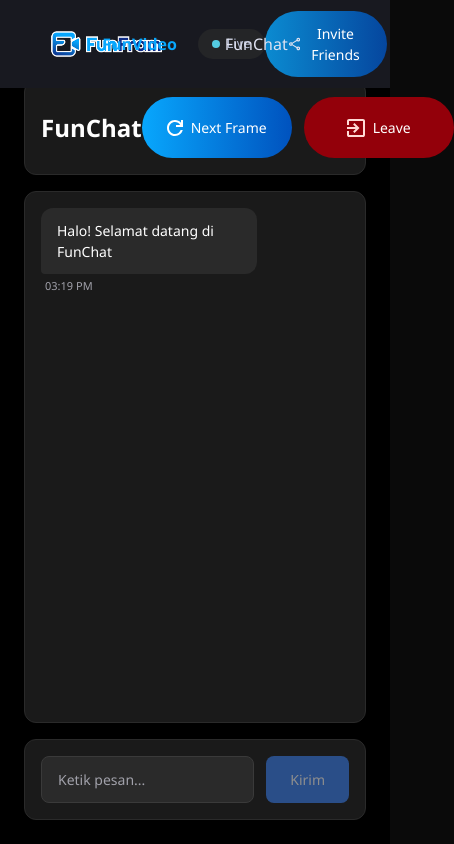
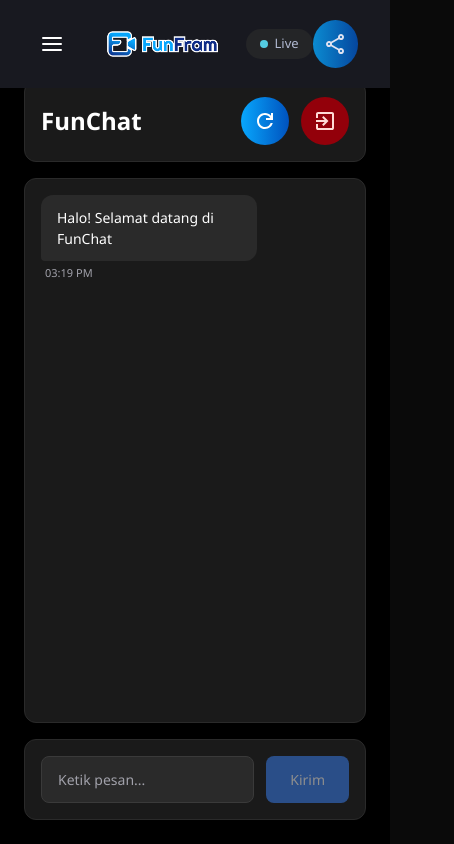
Before and after one commit to hfzfjr/Funfram, a Next.js app in the folder apps/frontend-nextjs/: page /funchat in a window 390 px wide. Shown: the whole page, 454 px wide, since content can reach past the window. Built offline with nearby package versions, Linux system fonts and the light colour scheme.

Commit message:
creat responsive layout for mobile interface

```diff
--- a/apps/frontend-nextjs/src/components/frame/GameScene.tsx
+++ b/apps/frontend-nextjs/src/components/frame/GameScene.tsx
@@ -75,6 +75,11 @@
           {gameState.status === 'Reveal' && gameState.currentWord && (
             <span className={styles.answer}>Answer: {gameState.currentWord}</span>
           )}
+          {canGuess && (
+            <div style={{ marginTop: '8px' }}>
+              <GuessInput onSubmit={submitGuess} />
+            </div>
+          )}
         </div>
         <ScoreBoard scores={gameState.score} names={playerNames} />
         <div className={styles.timer}>
@@ -83,9 +88,6 @@
         <button type="button" className={styles.stopButton} onClick={handleStopGame}>
           Stop Game
         </button>
-        {canGuess && (
-          <GuessInput onSubmit={submitGuess} />
-        )}
       </div>
     </div>
   );
--- a/apps/frontend-nextjs/src/components/frame/VideoGrid.module.css
+++ b/apps/frontend-nextjs/src/components/frame/VideoGrid.module.css
@@ -40,3 +40,9 @@
     grid-template-columns: 1fr 1fr;
     grid-template-rows: 1fr 1fr;
 }
+
+@media (max-width: 768px) {
+    .container {
+        gap: 4px; /* Tighter gap on smaller screens to maximize visibility */
+    }
+}
--- a/apps/frontend-nextjs/src/components/layout/navbar.css
+++ b/apps/frontend-nextjs/src/components/layout/navbar.css
@@ -85,3 +85,87 @@
     color: #08a7fd;
     font-weight: 700;
 }
+
+/* Mobile Menu Button */
+.mobile-menu-btn {
+    display: none;
+    background: none;
+    border: none;
+    color: white;
+    cursor: pointer;
+    padding: 8px;
+    margin-right: 8px;
+}
+
+/* Mobile Sidebar Overlay */
+.mobile-sidebar-overlay {
+    position: fixed;
+    top: 0;
+    left: 0;
+    right: 0;
+    bottom: 0;
+    background: rgba(0,0,0,0.7);
+    z-index: 2000;
+    animation: fadeIn 0.2s ease-out;
+}
+
+/* Mobile Sidebar */
+.mobile-sidebar {
+    position: absolute;
+    top: 0;
+    left: 0;
+    width: 280px;
+    height: 100vh;
+    background: #181920;
+    box-shadow: 4px 0 24px rgba(0,0,0,0.5);
+    display: flex;
+    flex-direction: column;
+    padding: 24px;
+    animation: slideInLeft 0.3s ease-out;
+}
+
+.mobile-sidebar-header {
+    display: flex;
+    justify-content: space-between;
+    align-items: center;
+    margin-bottom: 48px;
+}
+
+.mobile-sidebar-header .close-button {
+    background: none;
+    border: none;
+    color: white;
+    font-size: 24px;
+    cursor: pointer;
+}
+
+.mobile-sidebar-nav {
+    display: flex;
+    flex-direction: column;
+    gap: 24px;
+}
+
+.mobile-sidebar-nav .nav-link {
+    font-size: 18px;
+}
+
+@keyframes slideInLeft {
+    from { transform: translateX(-100%); }
+    to { transform: translateX(0); }
+}
+
+@media (max-width: 768px) {
+    .navbar-center {
+        display: none;
+    }
+
+    .mobile-menu-btn {
+        display: flex;
+        align-items: center;
+        justify-content: center;
+    }
+
+    .navbar-left {
+        gap: 8px;
+    }
+}
--- a/apps/frontend-nextjs/src/components/layout/navbar.tsx
+++ b/apps/frontend-nextjs/src/components/layout/navbar.tsx
@@ -10,17 +10,30 @@
 export default function Navbar() {
     const [showInviteOverlay, setShowInviteOverlay] = useState(false);
     const [showFunChatModal, setShowFunChatModal] = useState(false);
+    const [showMobileMenu, setShowMobileMenu] = useState(false);
 
     const handleFunChatClick = (e: React.MouseEvent) => {
         e.preventDefault();
         setShowFunChatModal(true);
+        setShowMobileMenu(false);
     };
 
     return (
         <>
             <nav className="navbar">
-                {/* Left: Logo and Live indicator */}
+                {/* Left: Hamburger, Logo and Live indicator */}
                 <div className="navbar-left">
+                    <button
+                        className="mobile-menu-btn"
+                        onClick={() => setShowMobileMenu(true)}
+                        aria-label="Open menu"
+                    >
+                        <svg width="24" height="24" viewBox="0 0 24 24" fill="none" stroke="currentColor" strokeWidth="2" strokeLinecap="round" strokeLinejoin="round">
+                            <line x1="3" y1="12" x2="21" y2="12"></line>
+                            <line x1="3" y1="6" x2="21" y2="6"></line>
+                            <line x1="3" y1="18" x2="21" y2="18"></line>
+                        </svg>
+                    </button>
                     <img
                         src="/logo-utama.png"
                         alt="FunFram"
@@ -32,7 +45,7 @@
                     </div>
                 </div>
 
-                {/* Center: Navigation */}
+                {/* Center: Navigation (Hidden on mobile) */}
                 <div className="navbar-center">
                     <Link href="/funvideo" className="nav-link active">
                         FunVideo
@@ -47,6 +60,26 @@
                     onClick={() => setShowInviteOverlay(true)}
                 />
             </nav>
+
+            {/* Mobile Sidebar */}
+            {showMobileMenu && (
+                <div className="mobile-sidebar-overlay" onClick={() => setShowMobileMenu(false)}>
+                    <div className="mobile-sidebar" onClick={(e) => e.stopPropagation()}>
+                        <div className="mobile-sidebar-header">
+                            <img src="/logo-utama.png" alt="FunFram" className="navbar-logo" />
+                            <button className="close-button" onClick={() => setShowMobileMenu(false)}>✕</button>
+                        </div>
+                        <div className="mobile-sidebar-nav">
+                            <Link href="/funvideo" className="nav-link active" onClick={() => setShowMobileMenu(false)}>
+                                FunVideo
+                            </Link>
+                            <a href="/funchat" onClick={handleFunChatClick} className="nav-link">
+                                FunChat
+                            </a>
+                        </div>
+                    </div>
+                </div>
+            )}
 
             {/* Invite Friends Overlay */}
             {showInviteOverlay && (
--- a/apps/frontend-nextjs/src/components/ui/button/button.css
+++ b/apps/frontend-nextjs/src/components/ui/button/button.css
@@ -115,3 +115,20 @@
     border-radius: 50%;
     border: 2px solid #1a1a1a;
 }
+
+@media (max-width: 768px) {
+    .button, .invite-button {
+        width: 48px;
+        height: 48px;
+        padding: 0;
+        border-radius: 50%;
+        justify-content: center;
+    }
+    .button span, .invite-button span {
+        display: none;
+    }
+
+    .button svg, .invite-button svg {
+        margin: 0;
+    }
+}
```
Also changed, not shown: apps/frontend-nextjs/src/components/frame/CallLayout.module.css (+12 -0 lines), apps/frontend-nextjs/src/components/frame/GameScene.module.css (+36 -0 lines).
